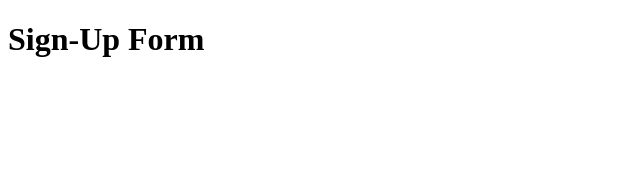
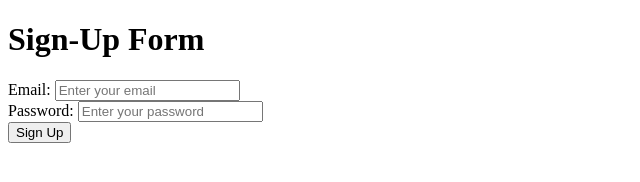
Before and after one commit to Huzaima007/Sign-Up-Form, a plain HTML site: page index.html in a window 1280 px wide. Shown: the whole page, without its empty margins (0-640 px from the left). Drawn offline with Linux system fonts and the light colour scheme.

Commit message:
Update index.html

```diff
--- a/index.html
+++ b/index.html
@@ -1,11 +1,38 @@
 <!DOCTYPE html>
 <html lang="en">
-<head>
-    <meta charset="UTF-8">
-    <meta name="viewport" content="width=device-width, initial-scale=1.0">
+  <head>
+    <meta charset="UTF-8" />
+    <meta name="viewport" content="width=device-width, initial-scale=1.0" />
     <title>Sign-Up Form</title>
-</head>
-<body>
-<h1>Sign-Up Form</h1>
-</body>
+    <link rel="stylesheet" href="./Assets/index.css" />
+  </head>
+  <body>
+    <h1>Sign-Up Form</h1>
+    <div class="form-container">
+      <form id="signUpForm">
+        <div class="form-group">
+          <label for="email">Email:</label>
+          <input
+            type="email"
+            id="email"
+            placeholder="Enter your email"
+            required
+          />
+        </div>
+        <div class="form-group">
+          <label for="password">Password:</label>
+          <input
+            type="password"
+            id="password"
+            placeholder="Enter your password"
+            required
+          />
+          <div id="passwordMessage" class="error-message"></div>
+        </div>
+        <button type="submit" class="btn">Sign Up</button>
+      </form>
+    </div>
+
+    <script src="./Assets/app.js"></script>
+  </body>
 </html>
```
